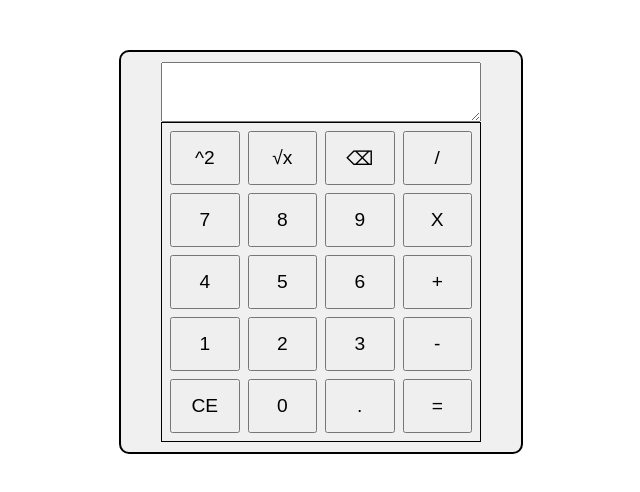
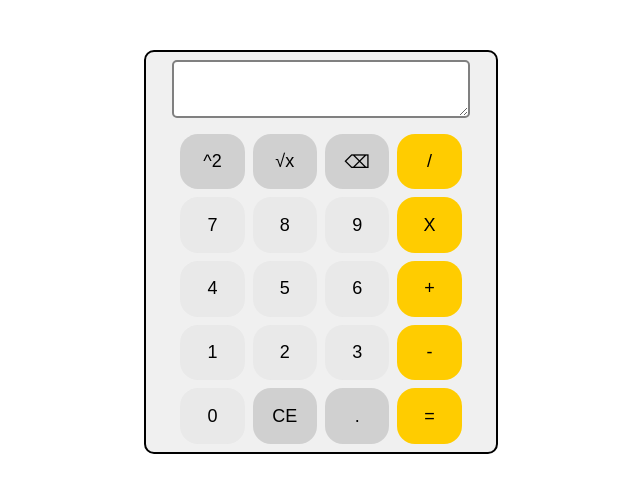
Before and after one commit to Aashu-Dalal/frontend-designs, a plain HTML site: page calculator.html in a window 1280 px wide. Shown: the whole page, without its empty margins (319-959 px from the left). Drawn offline with Linux system fonts and the light colour scheme.

Commit message:
Add CSS styling to calculator UI

```diff
--- a/calculator.html
+++ b/calculator.html
@@ -6,13 +6,20 @@
     <meta name="viewport" content="width=device-width, initial-scale=1.0">
     <title>Calculator</title>
     <style>
+        body{
+            font-family: Arial, sans-serif;
+
+        }
         #screen{
             box-sizing: border-box;
-            width: 80%;
-            height: 15%;
+            width: 85%;
+            height: 60PX;
+            margin: 8px;
+            border: gray solid 2px;
+            border-radius: 5px;
         }
         .container {
-            width: 400px;
+            width: 350px;
             height: 400px;
             background-color: #f0f0f0;
             margin: 50px auto;
@@ -25,9 +32,8 @@
         }
 
         .calculator {
-            border: 1px solid black;
-            width: 80%;
-            height: 80%;
+            width: 85%;
+            height: 85%;
             box-sizing: border-box;
 
             display: grid;
@@ -40,7 +46,22 @@
         .btn {
             width: 100%;
             height: 100%;
-            font-size: 1.2em;
+            font-size: 18px;
+            border-radius: 18px;
+            border: none;
+            cursor: pointer;
+        }
+        .arithmetic{
+            background-color: #ffcc00;
+        }
+        .other{
+            background-color: #d0d0d0;
+        }
+        .number{
+            background-color: #e9e9e9;
+        }
+        .btn:hover {
+            opacity: 0.6;
         }
     </style>
 </head>
@@ -49,9 +70,9 @@
     <div class="container">
         <textarea id="screen"></textarea>
         <div class="calculator">
-            <button class="btn">^2</button>
-            <button class="btn">√x</button>
-            <button class="btn">⌫</button>
+            <button class="btn other">^2</button>
+            <button class="btn other">√x</button>
+            <button class="btn other">⌫</button>
             <button class="btn arithmetic">/</button>
             <button class="btn number">7</button>
             <button class="btn number">8</button>
@@ -65,9 +86,9 @@
             <button class="btn number">2</button>
             <button class="btn number">3</button>
             <button class="btn arithmetic">-</button>
-            <button class="btn">CE</button>
             <button class="btn number">0</button>
-            <button class="btn">.</button>
+            <button class="btn other">CE</button>
+            <button class="btn other">.</button>
             <button class="btn arithmetic">=</button>
         </div>
     </div>
```
